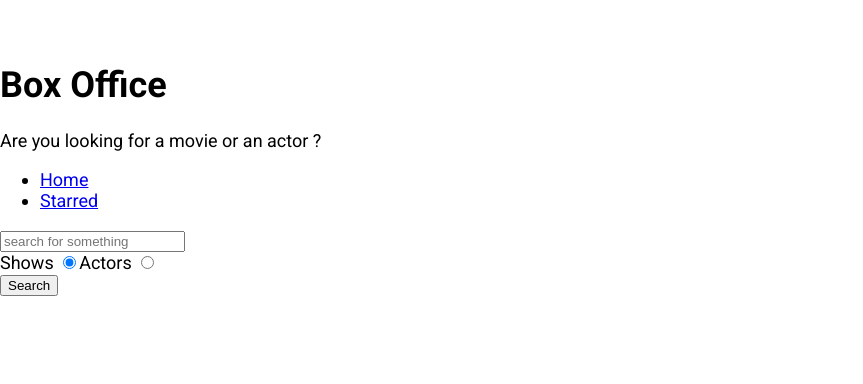
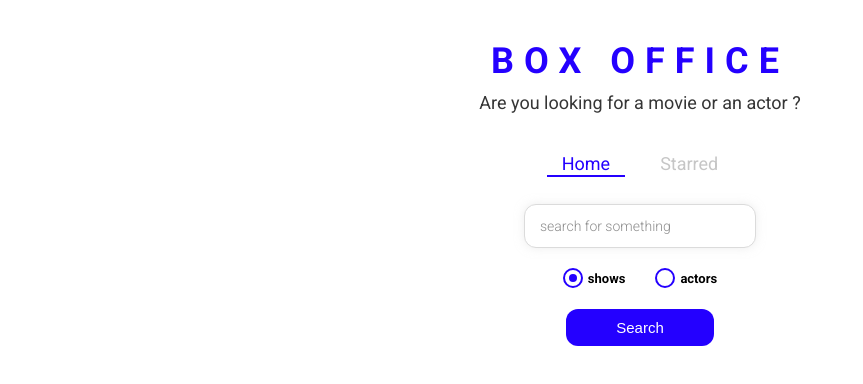
Before and after one commit to nishant26n/box-office, a React (Create React App) app: page / in a window 1280 px wide. Shown: the top 384 px of the page, without its empty margins (0-863 px from the left). Built offline with nearby package versions, Linux system fonts and the light colour scheme.

Commit message:
finished style

```diff
--- a/src/App.js
+++ b/src/App.js
@@ -1,12 +1,22 @@
 import React from 'react';
 import { Switch, Route } from 'react-router-dom';
+import { ThemeProvider } from 'styled-components';
 
 import Home from './Pages/Home';
 import Show from './Pages/Show';
 import Starred from './Pages/Starred';
 
+const theme = {
+  mainColors: {
+    blue: '#2400ff',
+    gray: '#c6c6c6',
+    dark: '#353535',
+  },
+};
+
 function App() {
   return (
+    <ThemeProvider theme={theme}>
       <Switch>
         <Route exact path="/">
           <Home />
@@ -24,6 +34,7 @@
           <div>Not found !!</div>
         </Route>
       </Switch>
+    </ThemeProvider>
   );
 }
 
--- a/src/Pages/Home.js
+++ b/src/Pages/Home.js
@@ -4,6 +4,12 @@
 import ShowsGrid from '../components/shows/ShowsGrid';
 import { apiGet } from '../misc/config';
 import { useLastQuery } from '../misc/custom-hooks';
+import {
+  SearchInput,
+  RadioInputsWrapper,
+  SearchButtonWrapper,
+} from './Home.styled';
+import CustomRadio from '../components/CustomRadio';
 
 const Home = () => {
   const [input, setInput] = useLastQuery();
@@ -49,7 +55,7 @@
 
   return (
     <MainPageLayout>
-      <input
+      <SearchInput
         type="text"
         placeholder="search for something"
         onChange={onInputChange}
@@ -57,33 +63,33 @@
         value={input}
       />
 
-      <div>
-        <label htmlFor="shows-search">
-          Shows{' '}
-          <input
+      <RadioInputsWrapper>
+        <div>
+          <CustomRadio
+            label="shows"
             id="shows-search"
-            type="radio"
             value="shows"
             checked={isShowsSeach}
             onChange={onRadioChange}
           />
-        </label>
+        </div>
 
-        <label htmlFor="actors-search">
-          Actors{' '}
-          <input
+        <div>
+          <CustomRadio
+            label="actors"
             id="actors-search"
-            type="radio"
             value="people"
             checked={!isShowsSeach}
             onChange={onRadioChange}
           />
-        </label>
-      </div>
+        </div>
+      </RadioInputsWrapper>
 
-      <button type="button" onClick={onSearch}>
-        Search
-      </button>
+      <SearchButtonWrapper>
+        <button type="button" onClick={onSearch}>
+          Search
+        </button>
+      </SearchButtonWrapper>
       {renderResults()}
     </MainPageLayout>
   );
--- /dev/null
+++ b/src/Pages/Home.styled.js
@@ -0,0 +1,49 @@
+import styled from 'styled-components';
+
+export const SearchInput = styled.input`
+  display: block;
+  font-family: 'Roboto', sans-serif;
+  width: 200px;
+  margin: auto;
+  outline: none;
+  padding: 13px 15px;
+  border: 1px solid #dbdbdb;
+  box-shadow: 0px 0px 10px 0px rgba(219, 219, 219, 0.5);
+  font-size: 14px;
+  border-radius: 12px;
+  color: #8d8d8d;
+
+  &::placeholder {
+    font-weight: 300;
+    color: #8d8d8d;
+  }
+`;
+
+export const RadioInputsWrapper = styled.div`
+  display: flex;
+  justify-content: center;
+  margin: 20px 0;
+
+  div {
+    margin: 0 15px;
+  }
+`;
+
+export const SearchButtonWrapper = styled.div`
+  text-align: center;
+  margin-bottom: 35px;
+
+  button {
+    color: #fff;
+    background-color: ${({ theme }) => theme.mainColors.blue};
+    margin: auto;
+    padding: 10px 50px;
+    font-size: 15px;
+    border: none;
+    outline: none;
+    border-radius: 12px;
+    &:hover {
+      cursor: pointer;
+    }
+  }
+`;
--- /dev/null
+++ b/src/components/CustomRadio.js
@@ -0,0 +1,65 @@
+import React from 'react';
+import styled from 'styled-components';
+
+const RadioWrapper = styled.label`
+  display: block;
+  position: relative;
+  padding-left: 25px;
+  cursor: pointer;
+  font-size: 13px;
+  user-select: none;
+  font-weight: 700;
+  line-height: 1.65;
+
+  input {
+    position: absolute;
+    opacity: 0;
+    cursor: pointer;
+  }
+
+  span {
+    position: absolute;
+    top: 0;
+    left: 0;
+    height: 16px;
+    width: 16px;
+    background-color: #fff;
+    border: 2px solid ${({ theme }) => theme.mainColors.blue};
+    border-radius: 50%;
+  }
+
+  input:checked ~ span {
+    background-color: #fff;
+    border: 2px solid ${({ theme }) => theme.mainColors.blue};
+  }
+
+  span:after {
+    content: '';
+    position: absolute;
+    display: none;
+  }
+
+  input:checked ~ span:after {
+    display: block;
+  }
+
+  span:after {
+    top: 4px;
+    left: 4px;
+    width: 8px;
+    height: 8px;
+    border-radius: 50%;
+    background: ${({ theme }) => theme.mainColors.blue};
+  }
+`;
+
+const CustomRadio = ({ label, ...restProps }) => {
+  return (
+    <RadioWrapper htmlFor={restProps.id}>
+      {label} <input {...restProps} type="radio" />
+      <span />
+    </RadioWrapper>
+  );
+};
+
+export default CustomRadio;
--- a/src/components/Navs.js
+++ b/src/components/Navs.js
@@ -1,5 +1,6 @@
 import React from 'react';
-import { Link } from 'react-router-dom';
+import { useLocation } from 'react-router-dom';
+import { LinkStyled, NavList } from './Navs.styled';
 
 const LINKS = [
   { to: '/', text: 'Home' },
@@ -7,15 +8,22 @@
 ];
 
 const Navs = () => {
+  const location = useLocation();
+
   return (
     <div>
-      <ul>
+      <NavList>
         {LINKS.map(item => (
           <li key={item.to}>
-            <Link to={item.to}> {item.text} </Link>
+            <LinkStyled
+              to={item.to}
+              className={item.to === location.pathname ? 'active' : ''}
+            >
+              {item.text}{' '}
+            </LinkStyled>
           </li>
         ))}
-      </ul>
+      </NavList>
     </div>
   );
 };
--- /dev/null
+++ b/src/components/Navs.styled.js
@@ -0,0 +1,41 @@
+import styled from 'styled-components';
+import { Link } from 'react-router-dom';
+
+export const NavList = styled.ul`
+  display: flex;
+  justify-content: center;
+  list-style: none;
+  margin: 0 0 30px;
+  padding: 0;
+`;
+
+export const LinkStyled = styled(Link)`
+  margin: 0 10px;
+  padding: 3px 15px;
+  position: relative;
+  text-decoration: none;
+  color: ${({ theme }) => theme.mainColors.gray};
+  &.active {
+    color: ${({ theme }) => theme.mainColors.blue};
+    &:after {
+      content: '';
+      position: absolute;
+      display: block;
+      height: 2px;
+      left: 0%;
+      bottom: 0;
+      background-color: ${({ theme }) => theme.mainColors.blue};
+      animation: slide-in 0.3s ease-in forwards;
+      @keyframes slide-in {
+        from {
+          left: 50%;
+          width: 0;
+        }
+        to {
+          left: 0%;
+          width: 100%;
+        }
+      }
+    }
+  }
+`;
--- a/src/components/Title.js
+++ b/src/components/Title.js
@@ -1,11 +1,12 @@
 import React from 'react';
+import { TitleWrapper } from './Title.styled';
 
 const Title = ({ title, subtitle }) => {
   return (
-    <div>
+    <TitleWrapper>
       <h1>{title}</h1>
       <p> {subtitle} </p>
-    </div>
+    </TitleWrapper>
   );
 };
 
--- /dev/null
+++ b/src/components/Title.styled.js
@@ -0,0 +1,18 @@
+import styled from 'styled-components';
+
+export const TitleWrapper = styled.div`
+  text-align: center;
+  margin: 0 0 40px;
+
+  h1 {
+    color: ${({ theme }) => theme.mainColors.blue};
+    letter-spacing: 10px;
+    text-transform: uppercase;
+    margin: 0 0 10px;
+  }
+
+  p {
+    color: ${({ theme }) => theme.mainColors.dark};
+    margin: 0;
+  }
+`;
--- a/src/components/actors/ActorGrid.js
+++ b/src/components/actors/ActorGrid.js
@@ -8,7 +8,7 @@
     <FlexGrid>
       {data.map(({ person }) => (
         <ActorCard
-          key="person.id"
+          key={person.id}
           name={person.name}
           country={person.country ? person.country.name : null}
           birthday={person.birthday}
```
Lines whose indentation alone changed are shown as unchanged.
